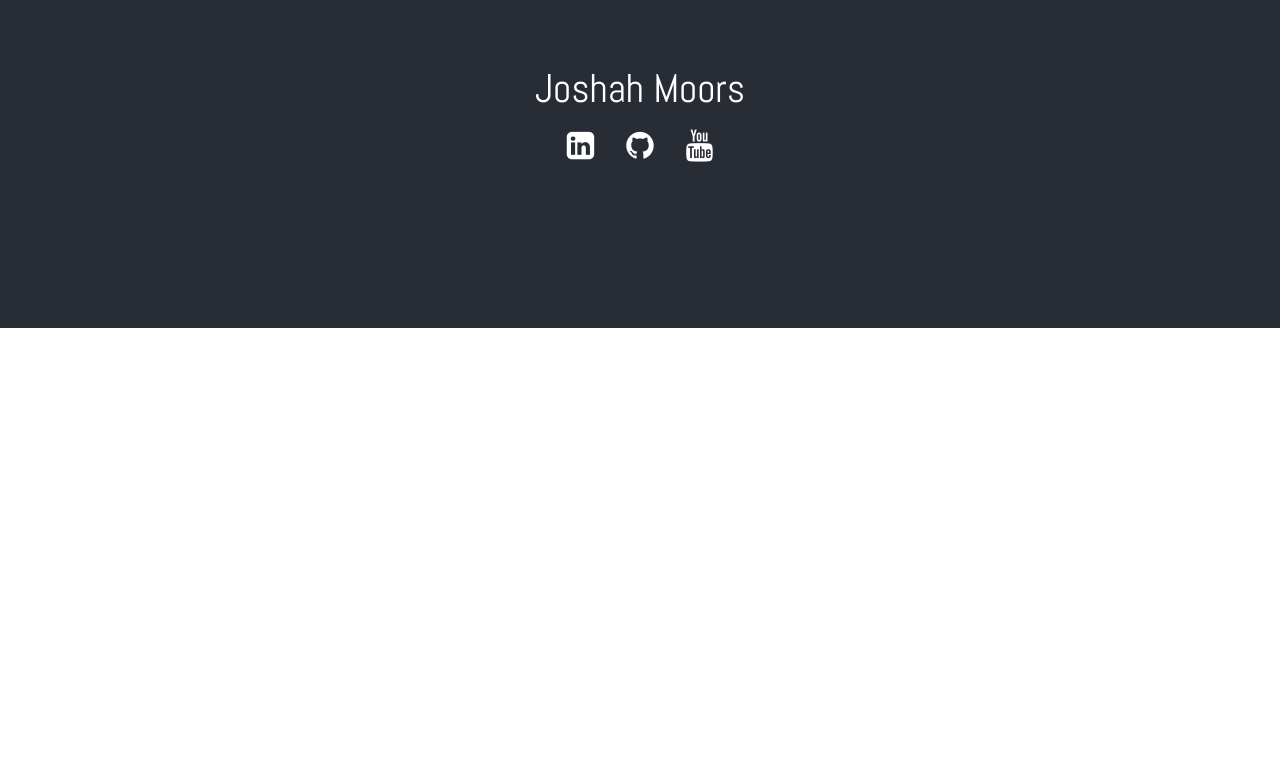
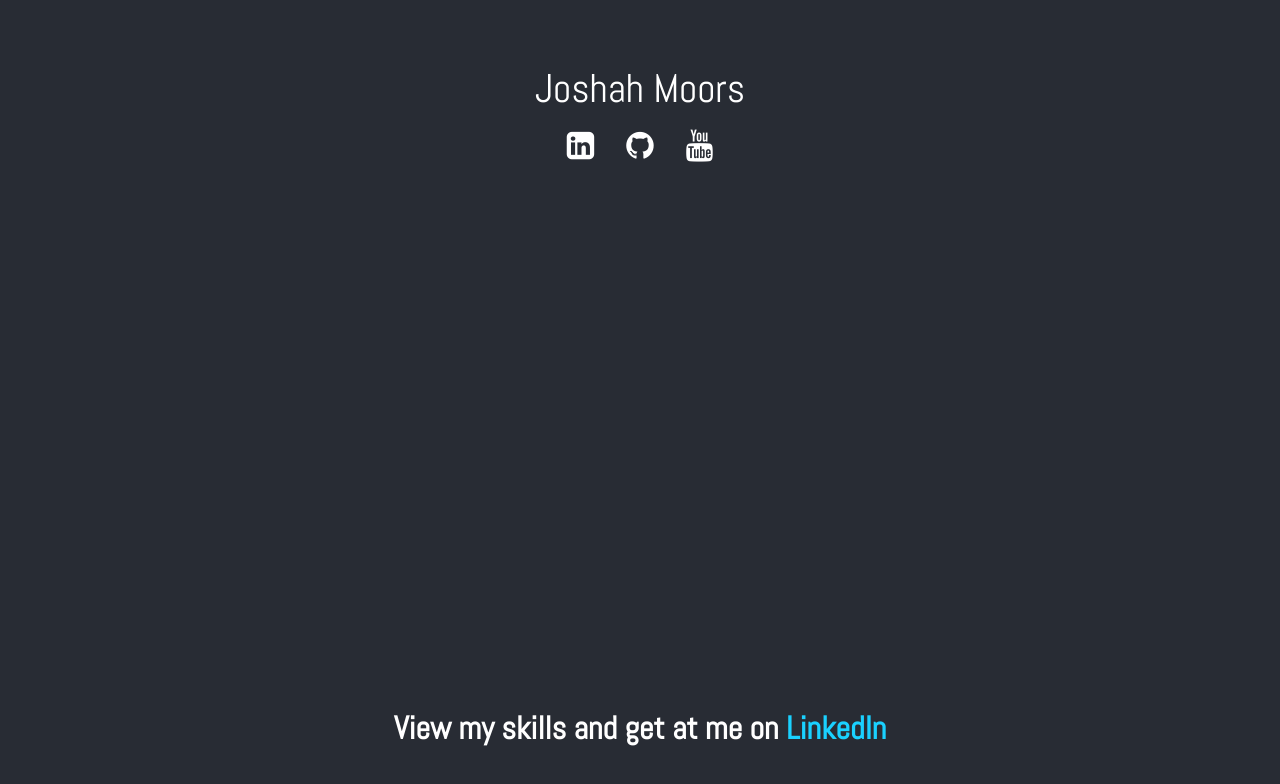
Before and after one commit to joshah-moors/joshah-moors.github.io, a React (Create React App) app: page / in a window 1280 px wide. Shown: the part 472-1256 px from the top of the page. Before the commit the page ends 800 px from the top, so only its background shows below. Built offline with nearby package versions, Linux system fonts and the light colour scheme.

Commit message:
Added LinkedIn link

```diff
--- a/src/pages/index.css
+++ b/src/pages/index.css
@@ -37,3 +37,14 @@
   color: white;
   text-decoration: none;
 }
+
+.summary {
+  background-color: #282c34;
+  min-height: 100vh;
+  display: flex;
+  flex-direction: column;
+  align-items: center;
+  justify-content: center;
+  text-align: center;
+  color: white;
+}
--- a/src/pages/index.js
+++ b/src/pages/index.js
@@ -5,9 +5,7 @@ import './index.css';
 
 import index from './index.jpg';
 
-
-
-class Home extends Component {
+class Splash extends Component {
   render() {
     return (
       <div className="home">
@@ -33,4 +31,28 @@ class Home extends Component {
 }
 
 
+class Experience extends Component {
+  render() {
+    return (
+      <div className="summary">
+        <h1>View my skills and get at me on <a href="https://www.linkedin.com/in/joshahmoors/"
+                                               className="home-a">LinkedIn</a></h1>
+      </div>
+    )
+  }
+}
+
+
+class Home extends Component {
+  render() {
+    return (
+      <div>
+        <Splash></Splash>
+        <Experience></Experience>
+      </div>
+    )
+  }
+}
+
+
 export default Home;
```
Also changed, not shown: src/pages/experience.js (added, +11 -0 lines).
